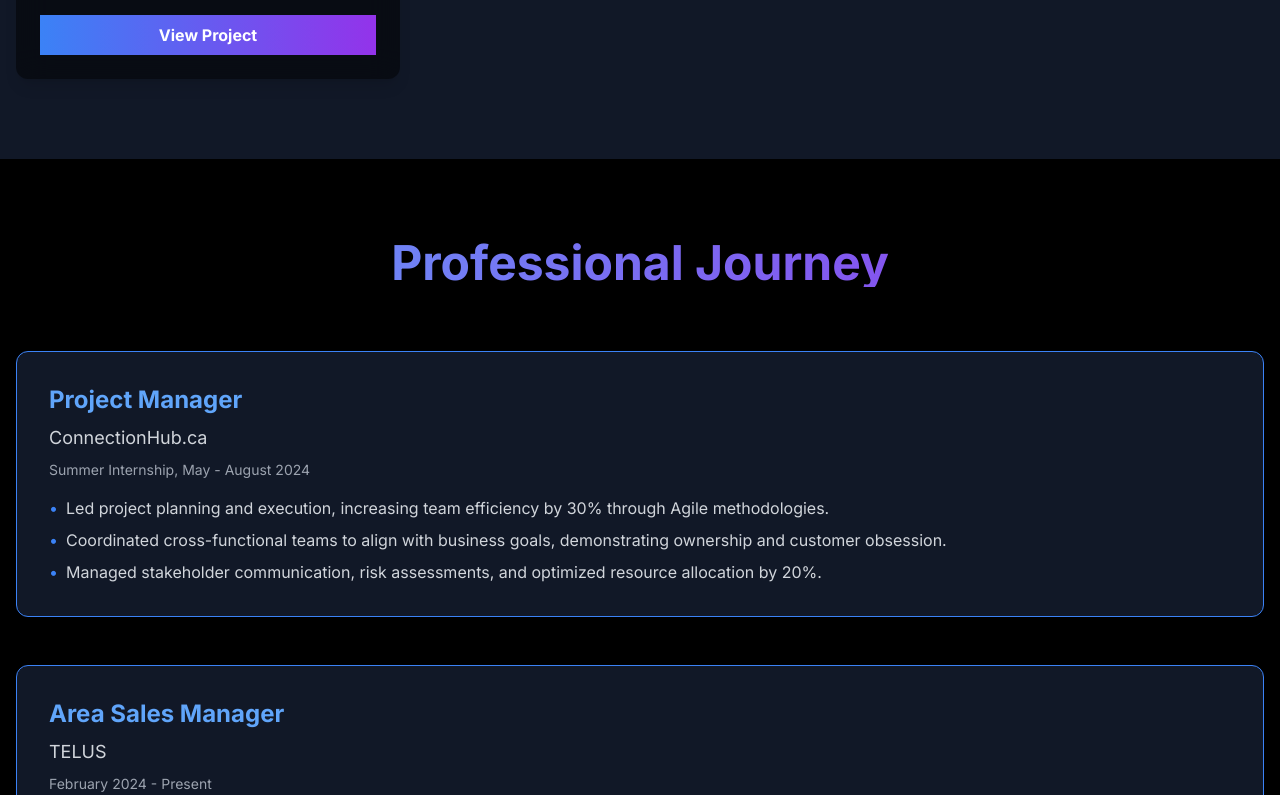
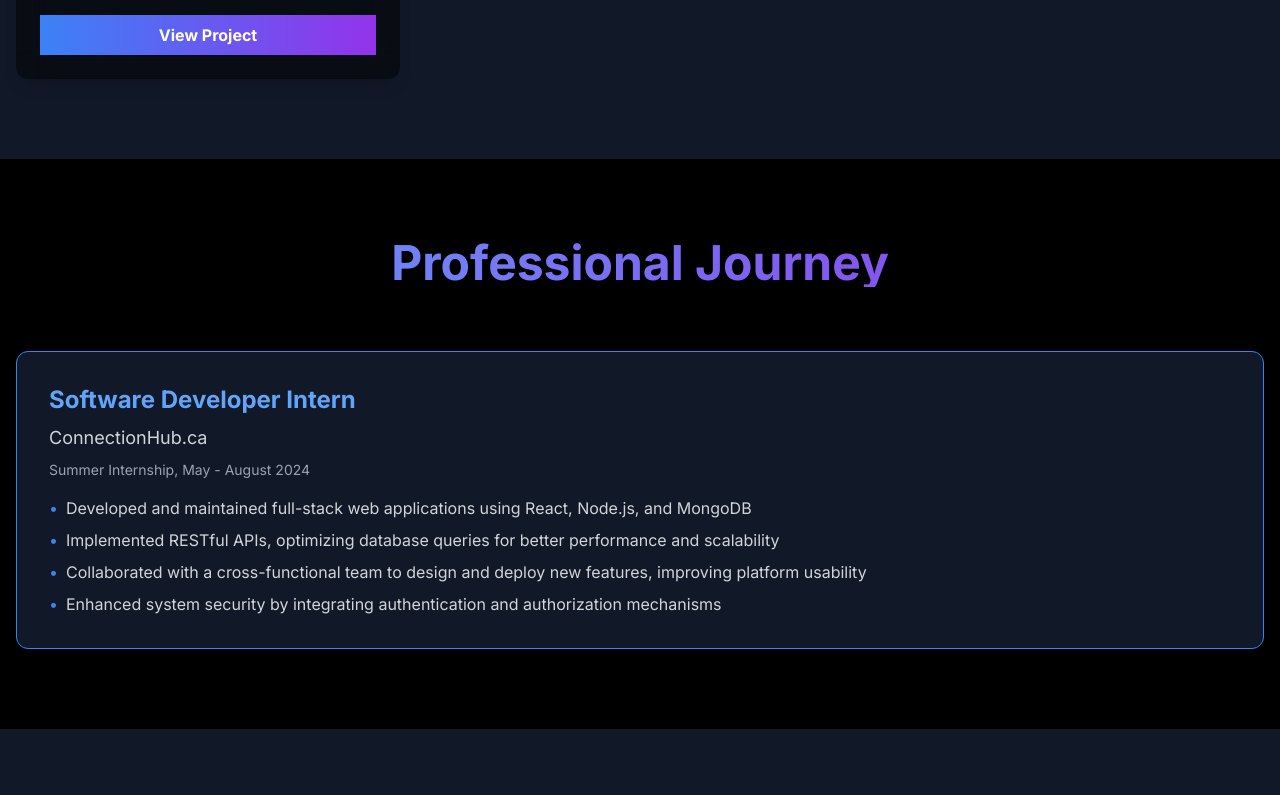
Before and after one commit to znafi/Portfolio, a Next.js app: page / in a window 1280 px wide. Shown: the part 2005-2800 px from the top of the page. Built offline with nearby package versions, Linux system fonts and the light colour scheme; no server answers.

Commit message:
Updated experience description

```diff
--- a/app/components/Experience.tsx
+++ b/app/components/Experience.tsx
@@ -4,25 +4,17 @@ import { motion } from "framer-motion"
 
 const experiences = [
   {
-    title: "Project Manager",
+    title: "Software Developer Intern",
     company: "ConnectionHub.ca",
     date: "Summer Internship, May - August 2024",
     description: [
-      "Led project planning and execution, increasing team efficiency by 30% through Agile methodologies.",
-      "Coordinated cross-functional teams to align with business goals, demonstrating ownership and customer obsession.",
-      "Managed stakeholder communication, risk assessments, and optimized resource allocation by 20%.",
+      "Developed and maintained full-stack web applications using React, Node.js, and MongoDB",
+      "Implemented RESTful APIs, optimizing database queries for better performance and scalability",
+      "Collaborated with a cross-functional team to design and deploy new features, improving platform usability",
+      "Enhanced system security by integrating authentication and authorization mechanisms",
     ],
   },
-  {
-    title: "Area Sales Manager",
-    company: "TELUS",
-    date: "February 2024 - Present",
-    description: [
-      "Increased customer acquisition by 40% through data-driven sales strategies.",
-      "Led a team of sales representatives, mentoring them in high-performance sales methodologies.",
-      "Maintained strong customer relationships, earning multiple 5-star client reviews.",
-    ],
-  },
+
 ]
 
 const Experience = () => {
```
